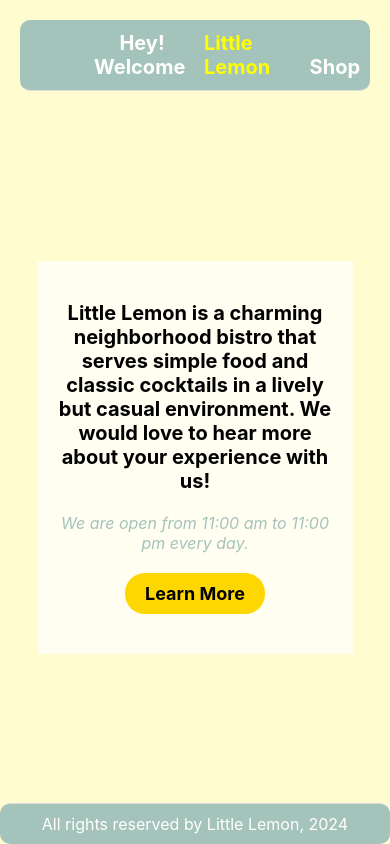
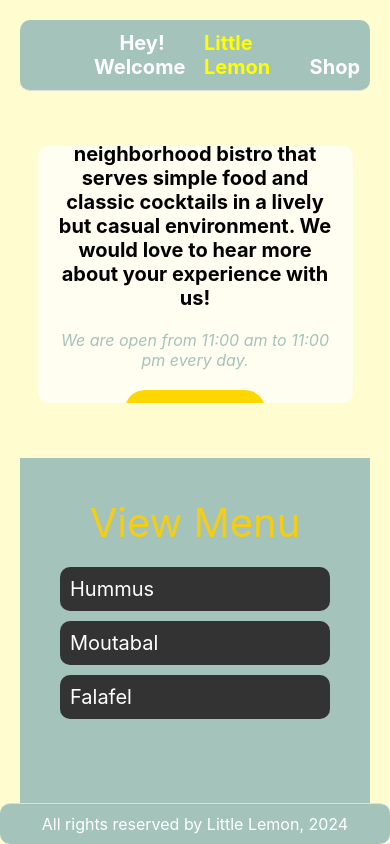
Before and after one commit to talha1230/Little_Lemon, a React Native app: screen / in a window 390 px wide. Built offline with nearby package versions, Linux system fonts and the light colour scheme.

Commit message:
Added MenuItems.js and modified App.js

```diff
--- a/App.js
+++ b/App.js
@@ -1,24 +1,28 @@
 import * as React from 'react';
-import { Text, View, StyleSheet, Image } from 'react-native';
+import { View, StyleSheet } from 'react-native';
+
 import LittleLemonHeader from './components/LittleLemonHeader';
 import LittleLemonFooter from './components/LittleLemonFooter';
 import Welcome from './components/Welcome';
+import MenuItems from './components/MenuItems';
+
 export default function App() {
   return (
     <View style={styles.container}>
       <LittleLemonHeader />
-    <LittleLemonFooter />
-    <Welcome />
+      <Welcome />
+      <MenuItems />
+
+      <LittleLemonFooter />
     </View>
   );
 }
 
 const styles = StyleSheet.create({
   container: {
-    //backgroundColor: '#ecf0f1',
     flex: 1,
     justifyContent: 'flex-start',
     backgroundColor: '#fffdd0', // light lemon color
-    padding:20,
+    padding: 20,
   },
 });
--- /dev/null
+++ b/components/MenuItems.js
@@ -0,0 +1,158 @@
+import React, { useState, useEffect } from 'react';
+import { View, Text, ScrollView, StyleSheet, TouchableOpacity, Animated, Modal, Image } from 'react-native';
+
+
+const menuItemsToDisplay = [
+  { name: 'Hummus', price: '$7', photo: require('C:/Users/Talha PC/FirstProject/assets/hero.jpg'), recipe: 'Delicious hummus recipe details...' },
+  { name: 'Moutabal', price: '$8', photo: require('C:/Users/Talha PC/FirstProject/assets/hero.jpg'), recipe: 'Tasty moutabal recipe details...' },
+  { name: 'Falafel', price: '$6', photo: require('C:/Users/Talha PC/FirstProject/assets/hero.jpg'), recipe: 'Yummy falafel recipe details...' },
+  // Add more menu items as needed
+];
+
+const MenuItems = () => {
+    const [selectedItemIndex, setSelectedItemIndex] = useState(null);
+    const [scaleAnim] = useState(new Animated.Value(1));
+    const [modalVisible, setModalVisible] = useState(false);
+
+    useEffect(() => {
+      if (selectedItemIndex !== null) {
+        // Start the scale animation
+        Animated.sequence([
+          Animated.timing(scaleAnim, {
+            toValue: 1.2,
+            duration: 200,
+            useNativeDriver: true,
+          }),
+          Animated.timing(scaleAnim, {
+            toValue: 1,
+            duration: 200,
+            useNativeDriver: true,
+          }),
+        ]).start();
+      }
+    }, [selectedItemIndex]);
+
+    const handleItemClick = (index) => {
+      setSelectedItemIndex(index);
+      setModalVisible(true);
+    };
+
+    const closeModal = () => {
+      setSelectedItemIndex(null);
+      setModalVisible(false);
+    };
+
+    return (
+      <View style={styles.container}>
+        <ScrollView contentContainerStyle={styles.scrollViewContent}>
+          <Text style={styles.menuTitle}>View Menu</Text>
+          {menuItemsToDisplay.map((item, index) => (
+            <TouchableOpacity key={index} onPress={() => handleItemClick(index)}>
+              <View style={styles.menuItemContainer}>
+                <Text style={styles.menuItem}>{item.name}</Text>
+                {selectedItemIndex === index && (
+                  <Animated.Text style={[styles.menuItemPrice, { transform: [{ scale: scaleAnim }] }]}>
+                    {item.price}
+                  </Animated.Text>
+                )}
+              </View>
+            </TouchableOpacity>
+          ))}
+        </ScrollView>
+        <Modal
+          animationType="slide"
+          transparent={true}
+          visible={modalVisible}
+          onRequestClose={closeModal}
+        >
+          <View style={styles.modalContainer}>
+            {selectedItemIndex !== null && (
+              <View style={styles.modalContent}>
+                <Image source={menuItemsToDisplay[selectedItemIndex].photo} style={styles.modalImage} />
+                <Text style={styles.modalPrice}>{menuItemsToDisplay[selectedItemIndex].price}</Text>
+                <Text style={styles.modalRecipe}>{menuItemsToDisplay[selectedItemIndex].recipe}</Text>
+                <TouchableOpacity style={styles.closeButton} onPress={closeModal}>
+                  <Text style={styles.closeButtonText}>Close</Text>
+                </TouchableOpacity>
+              </View>
+            )}
+          </View>
+        </Modal>
+      </View>
+    );
+  };
+
+  const styles = StyleSheet.create({
+    container: {
+      flex: 1,
+      backgroundColor: '#a4c3bb', // Dark background color
+    },
+    scrollViewContent: {
+      paddingHorizontal: 40,
+      paddingVertical: 40,
+    },
+    menuTitle: {
+      color: '#F4CE14', // Yellow text color
+      fontSize: 40,
+      marginBottom: 20,
+      textAlign: 'center',
+    },
+    menuItemContainer: {
+      flexDirection: 'row',
+      justifyContent: 'space-between',
+      alignItems: 'center',
+      marginBottom: 10,
+      padding: 10,
+      backgroundColor: '#333', // Dark gray background color
+      borderRadius: 10,
+    },
+    menuItem: {
+      color: 'white', // White text color
+      fontSize: 20,
+    },
+    menuItemPrice: {
+      color: '#F4CE14', // Yellow text color
+      fontSize: 20,
+    },
+    modalContainer: {
+      flex: 1,
+      justifyContent: 'center',
+      alignItems: 'center',
+      backgroundColor: 'rgba(0, 0, 0, 0.5)',
+    },
+    modalContent: {
+      backgroundColor: '#fff',
+      borderRadius: 10,
+      padding: 20,
+      alignItems: 'center',
+    },
+    modalImage: {
+      width: 200,
+      height: 200,
+      borderRadius: 10,
+      marginBottom: 10,
+    },
+    modalPrice: {
+      fontSize: 18,
+      fontWeight: 'bold',
+      marginBottom: 10,
+    },
+    modalRecipe: {
+      fontSize: 16,
+      textAlign: 'center',
+      marginBottom: 20,
+    },
+    closeButton: {
+      backgroundColor: '#F4CE14',
+      paddingVertical: 10,
+      paddingHorizontal: 20,
+      borderRadius: 20,
+    },
+    closeButtonText: {
+      color: '#333',
+      fontSize: 18,
+      fontWeight: 'bold',
+    },
+  });
+
+  export default MenuItems;
```
